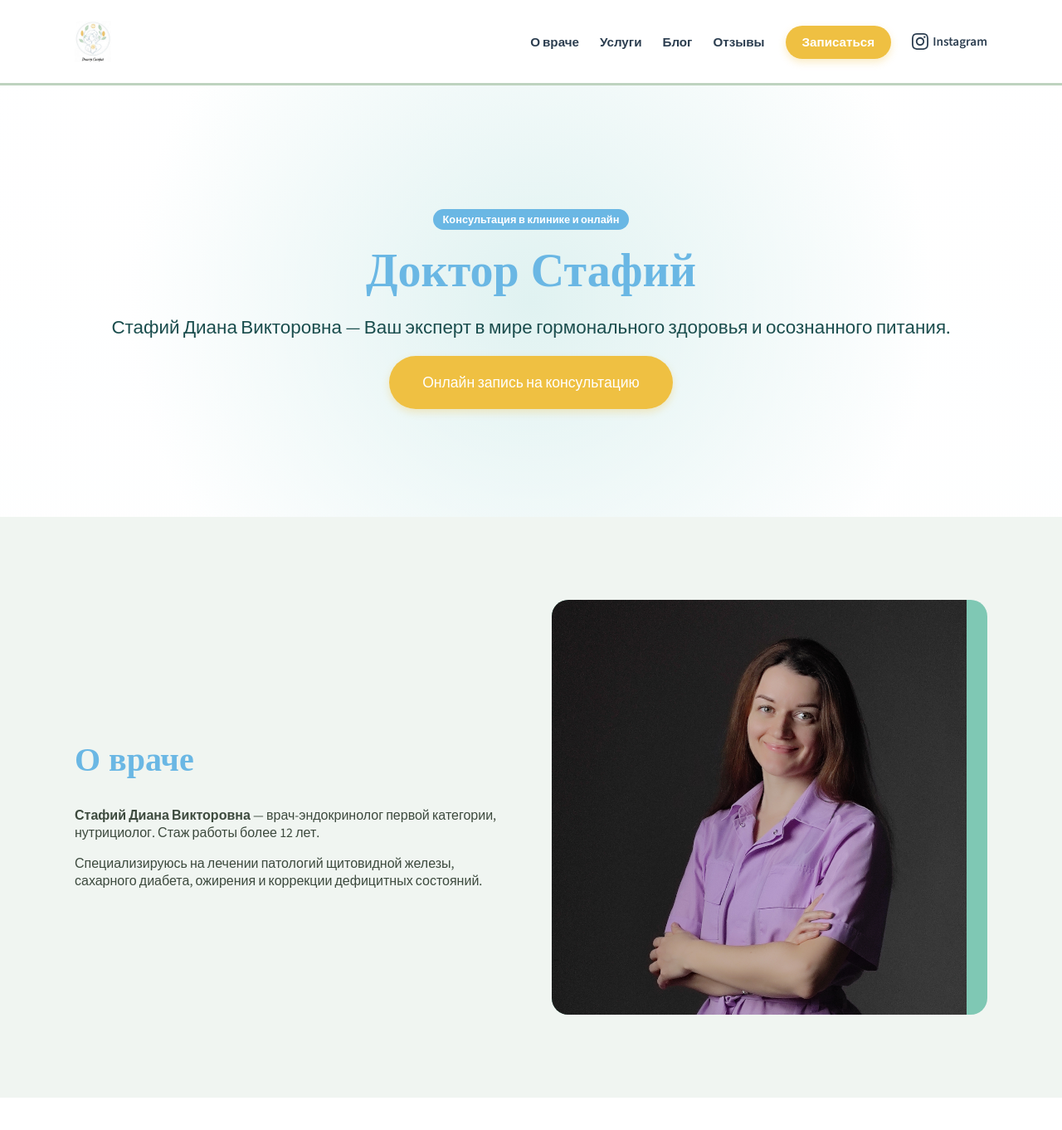
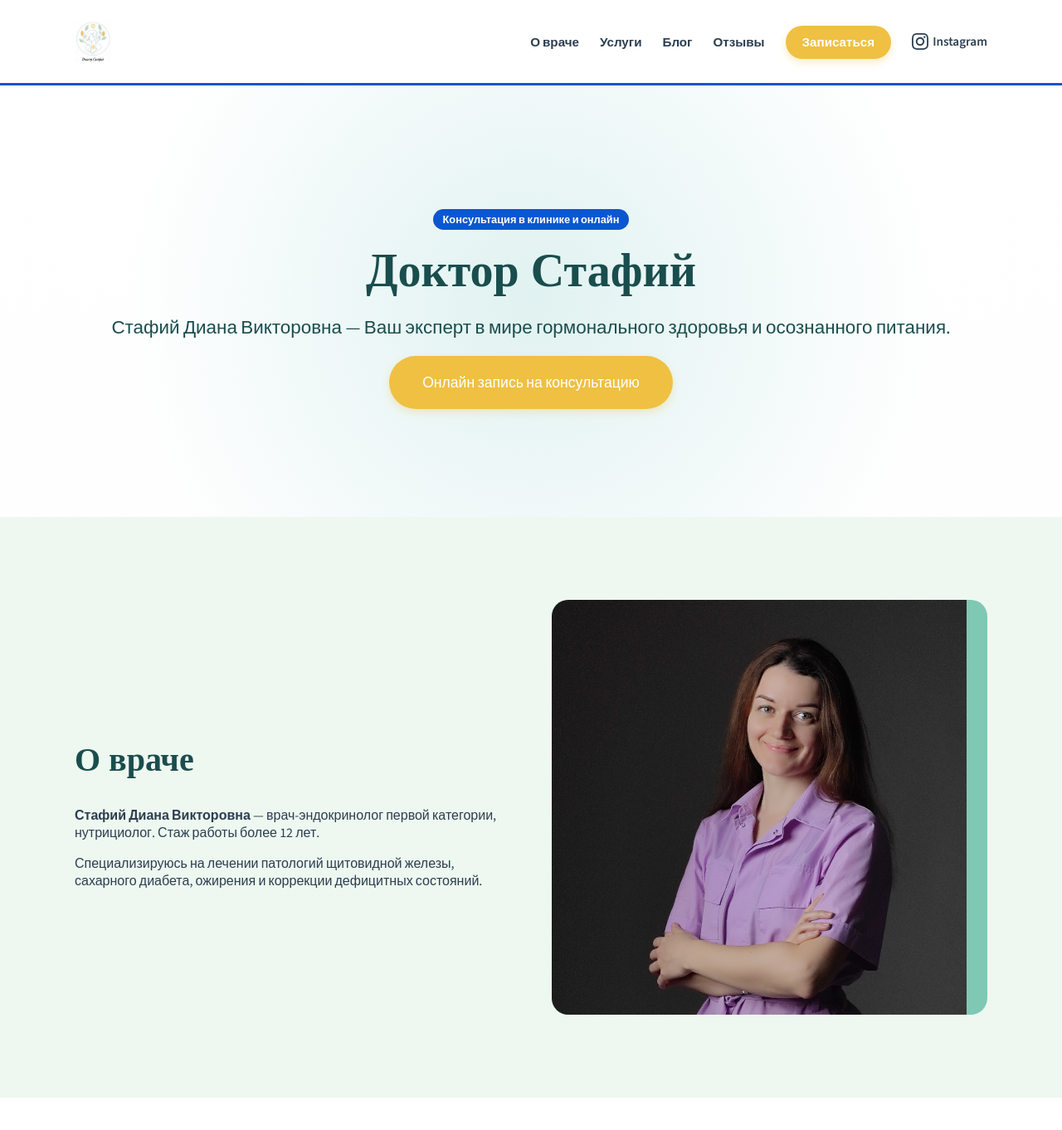
Before and after one commit to gosubv/doctorstafij, a Jekyll site: the page built from index.md, in a window 1280 px wide and 1400 px high. Shown: the top 1362 px of the window at 83% size. Built offline with Jekyll 4.4.1, drawn with Linux system fonts in a browser that asks for light colours.

Commit message:
Update style.css

```diff
--- a/assets/css/style.css
+++ b/assets/css/style.css
@@ -725,55 +725,68 @@ section:nth-child(even) {
 
 
 :root {
-    /* Основные цвета палитры */
-    --pastel-green: #bed3bf;     /* Базовый пастельно-зеленый */
-    --primary-blue: #6ab7e4;     /* Небесно-голубой */
-    --accent-gold: #efc042;      /* Золотисто-желтый */
+    /* Основные глубокие цвета */
+    --primary-dark-green: #1a4d4d; /* Темный пастельный зеленый (для заголовков) */
+    --primary-blue: #0b57d0;       /* Насыщенный синий (для акцентов) */
 
-    /* Вариации и мягкие оттенки */
-    --bg-green-light: #f0f5f1;   /* Очень светлый зеленый для фона секций */
-    --bg-blue-light: #eef7fd;    /* Светлый голубой для карточек */
-    --border-green: #d1e0d2;     /* Цвет для рамок */
-    --text-main: #3d4a3e;        /* Темный оливково-серый для текста (мягче черного) */
+    /* Дополнительные пастельные оттенки */
+    --pastel-green: #bed3bf;       /* Мягкий зеленый (фоны карточек) */
+    --light-blue: #6ab7e4;         /* Голубой (второстепенные элементы) */
+    --accent-gold: #efc042;        /* Золотисто-желтый (кнопки записи) */
+
+    /* Фоны и текст */
+    --bg-light: #f4f7f6;           /* Светлый серо-зеленый фон сайта */
+    --text-main: #2c3e50;          /* Цвет основного текста */
     --white: #ffffff;
 }
 
 body {
-    background-color: var(--white);
+    background-color: var(--bg-light);
     color: var(--text-main);
+    font-family: 'Source Sans 3', sans-serif;
 }
 
-/* Шапка сайта */
+/* Заголовки (Темный зеленый) */
+h1, h2, h3 {
+    color: var(--primary-dark-green);
+    font-family: 'Libre Baskerville', serif;
+}
+
+/* Шапка сайта (Белый фон + синий акцент) */
 .main-header {
     background: var(--white);
-    border-bottom: 3px solid var(--pastel-green);
+    border-bottom: 3px solid var(--primary-blue);
 }
 
-/* Секции с легкой вариацией оттенка */
-section:nth-child(even) {
-    background-color: var(--bg-green-light);
+/* Блок Блог / Instagram (Пастельный зеленый) */
+.blog-card {
+    background: var(--white);
+    border: 1px solid var(--pastel-green);
+    transition: 0.3s ease;
 }
 
-/* Кнопки (Золотисто-желтый для акцента внимания) */
+.blog-card:hover {
+    border-color: var(--light-blue);
+    box-shadow: 0 5px 15px rgba(26, 77, 77, 0.1);
+}
+
+/* Кнопки записи (Золото - самый высокий контраст) */
 .btn-appointment, .cta-button {
     background-color: var(--accent-gold) !important;
-    color: var(--white) !important;
+    color: var(--primary-dark-green) !important; /* Темный текст на золотом лучше читается */
+    font-weight: 700;
     border: none;
-    box-shadow: 0 4px 12px rgba(239, 192, 66, 0.2);
+    box-shadow: 0 4px 10px rgba(239, 192, 66, 0.3);
 }
 
 .btn-appointment:hover {
     background-color: var(--primary-blue) !important;
-    box-shadow: 0 4px 12px rgba(106, 183, 228, 0.3);
+    color: var(--white) !important;
 }
 
-/* Ссылки и иконки (Голубой) */
-a { color: var(--primary-blue); }
-.icon-box { color: var(--pastel-green); }
-
-/* Футер (Горизонтальный блок в зеленом цвете) */
+/* Горизонтальный Футер (Глубокий зеленый) */
 .footer-horizontal {
-    background-color: var(--pastel-green) !important;
-    color: var(--text-main) !important;
-    border-top: 4px solid var(--accent-gold);
+    background-color: var(--primary-dark-green) !important;
+    color: var(--pastel-green) !important;
+    border-top: 5px solid var(--accent-gold);
 }
```
